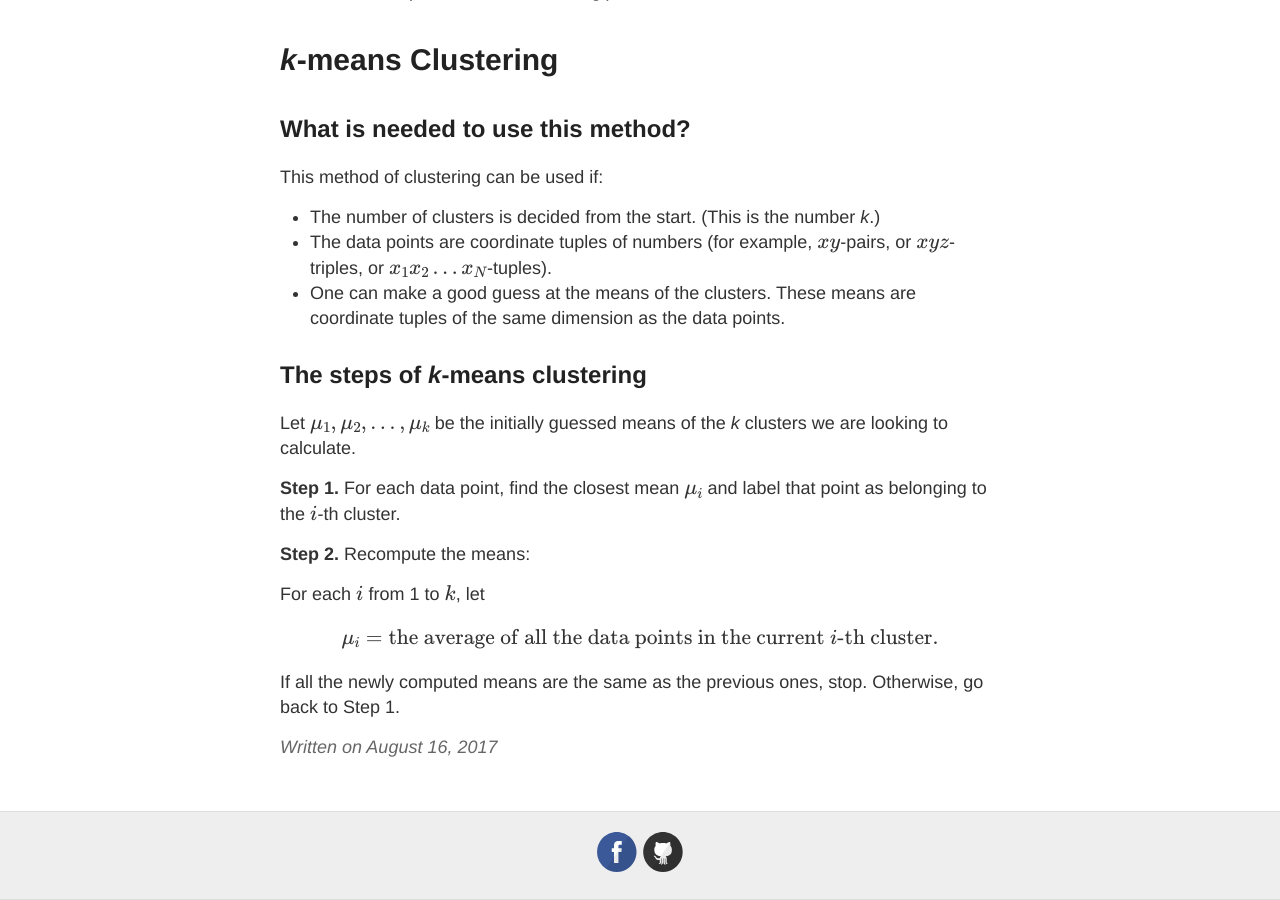
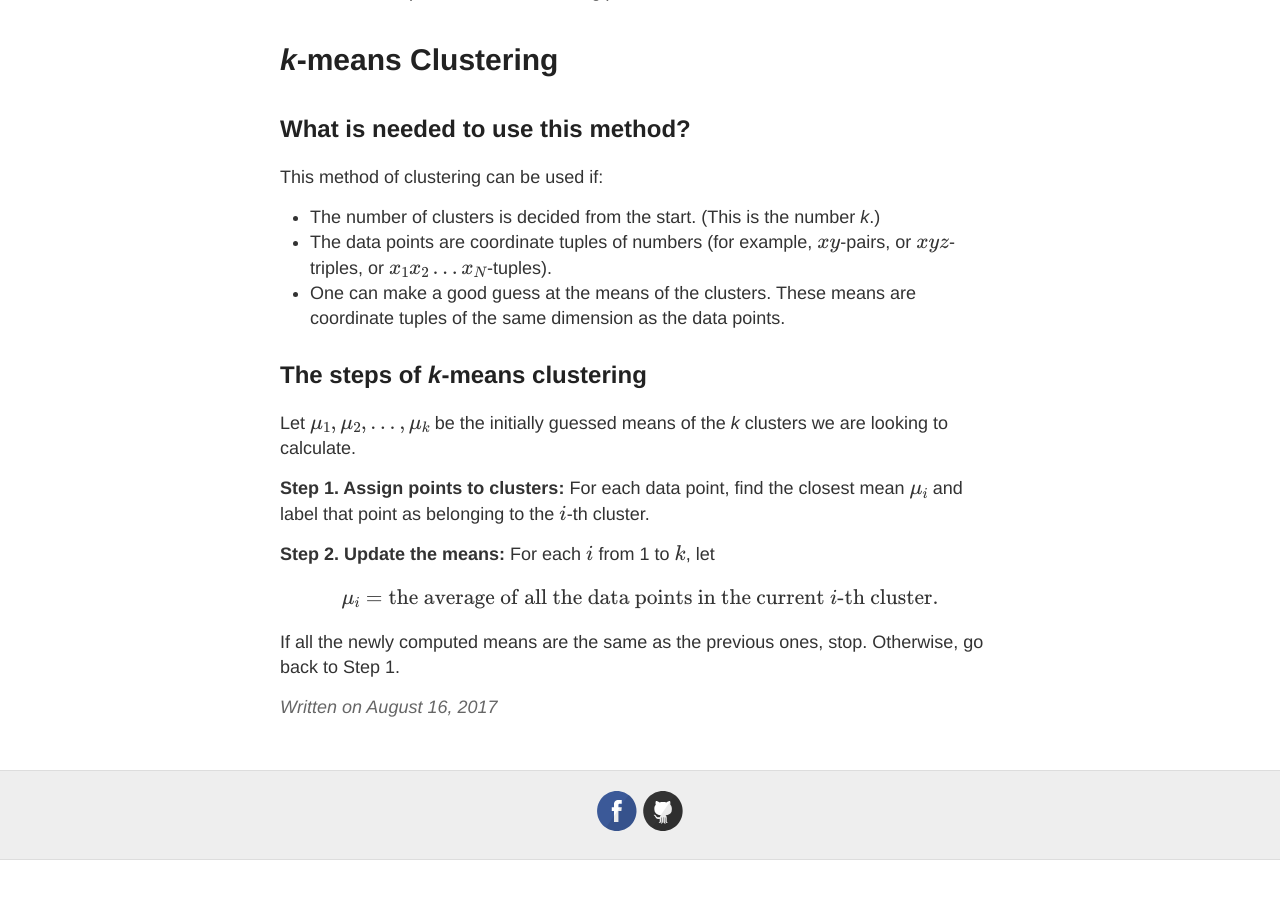
Before and after one commit to datacompass/datacompass.github.io, a Jekyll site: the page built from _posts/2017-8-16-k-means-clustering.md, in a window 1280 px wide and 900 px high, scrolled down 666 px. Built offline with Jekyll 4.4.1, drawn with Linux system fonts in a browser that asks for light colours; formulas are drawn with MathJax 3; after the commit the page ends 1526 px from its top, so only the background shows below that.

Commit message:
Update 2017-8-16-k-means-clustering.md

```diff
--- a/_posts/2017-8-16-k-means-clustering.md
+++ b/_posts/2017-8-16-k-means-clustering.md
@@ -34,11 +34,9 @@ This method of clustering can be used if:
 
 Let $\mu_{1}, \mu_{2}, \ldots, \mu_{k}$ be the initially guessed means of the *k* clusters we are looking to calculate.
 
-**Step 1.**  For each data point, find the closest mean $\mu_{i}$ and label that point as belonging to the $i$-th cluster.
+**Step 1.  Assign points to clusters:**  For each data point, find the closest mean $\mu_{i}$ and label that point as belonging to the $i$-th cluster.
 
-**Step 2.**  Recompute the means:
-
-For each $i$ from 1 to $k$, let
+**Step 2.  Update the means:**  For each $i$ from 1 to $k$, let
 
 
 $$
```
